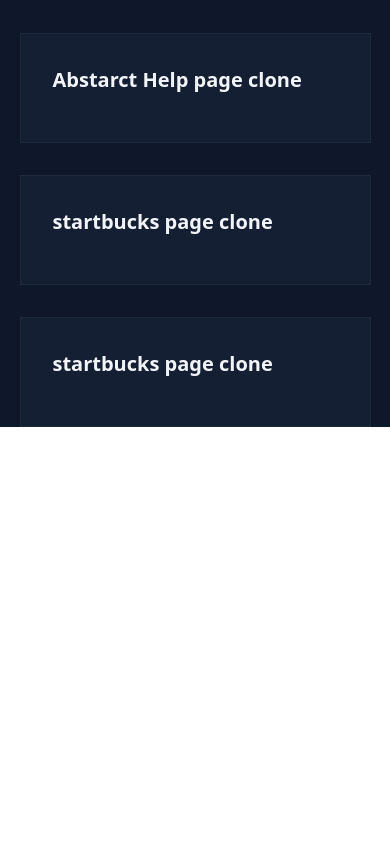
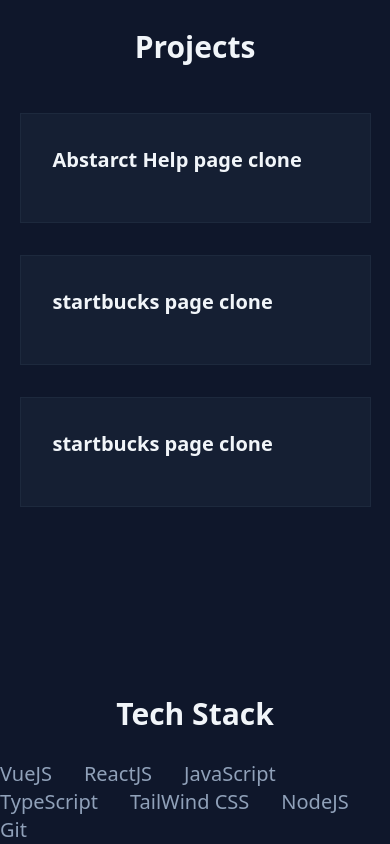
Before and after one commit to aboodJS/portfolio-site, a Vue app: page / in a window 390 px wide. Shown: the part 1618-2462 px from the top of the page. Before the commit the page ends 2045 px from the top, so only its background shows below. Built offline with nearby package versions, Linux system fonts and the light colour scheme.

Commit message:
made a new rech stack section and made the first section responsive

```diff
--- a/src/App.vue
+++ b/src/App.vue
@@ -1,8 +1,8 @@
 <script setup lang="ts"></script>
 
 <template>
-  <main class="bg-slate-900 grid justify-center">
-    <section class="max-w-4xl grid h-screen content-center gap-8">
+  <main class="bg-slate-900 grid justify-center gap-10">
+    <section class="max-w-4xl grid h-screen content-center gap-8 max-md:text-center">
       <p class="text-cyan-400 font-medium">PORTFOLIO</p>
       <div class="md:text-7xl text-5xl font-bold">
         <h1 class="text-white">Abdullah</h1>
@@ -42,7 +42,7 @@
         </p>
       </div>
     </section>
-    <section>
+    <section class="h-[80vh]">
       <h2
         class="text-3xl py-12 font-bold text-slate-100 flex items-center max-md:justify-center self-start gap-3 md:row-start-1"
       >
@@ -84,6 +84,48 @@
         >
       </div>
     </section>
+    <section class="flex flex-col gap-7">
+      <h3 class="text-3xl font-bold text-slate-100 flex gap-3 max-md:m-auto">
+        <span class="w-8 h-1 bg-cyan-400 max-md:hidden"></span>Tech Stack
+      </h3>
+      <div class="flex gap-x-8 flex-wrap col-span-2">
+        <p
+          class="text-xl md:text-2xl text-slate-400 hover:text-cyan-400 transition-colors cursor-default"
+        >
+          VueJS
+        </p>
+        <p
+          class="text-xl md:text-2xl text-slate-400 hover:text-cyan-400 transition-colors cursor-default"
+        >
+          ReactJS
+        </p>
+        <p
+          class="text-xl md:text-2xl text-slate-400 hover:text-cyan-400 transition-colors cursor-default"
+        >
+          JavaScript
+        </p>
+        <p
+          class="text-xl md:text-2xl text-slate-400 hover:text-cyan-400 transition-colors cursor-default"
+        >
+          TypeScript
+        </p>
+        <p
+          class="text-xl md:text-2xl text-slate-400 hover:text-cyan-400 transition-colors cursor-default"
+        >
+          TailWind CSS
+        </p>
+        <p
+          class="text-xl md:text-2xl text-slate-400 hover:text-cyan-400 transition-colors cursor-default"
+        >
+          NodeJS
+        </p>
+        <p
+          class="text-xl md:text-2xl text-slate-400 hover:text-cyan-400 transition-colors cursor-default"
+        >
+          Git
+        </p>
+      </div>
+    </section>
   </main>
 </template>
 
```
